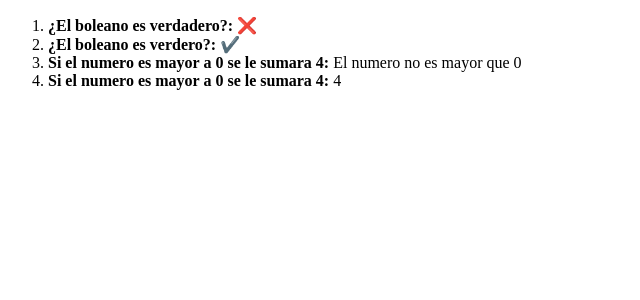
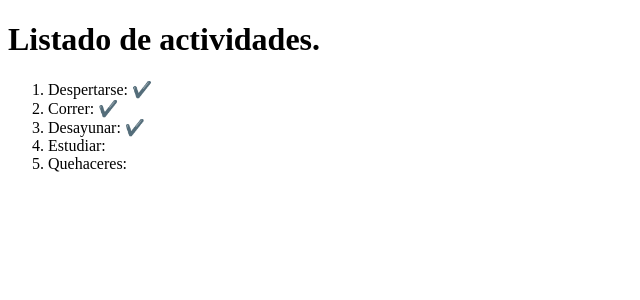
Before and after one commit to ChrisAlegriaR/React-Course, a React (Vite) app in the folder Course/: page / in a window 1280 px wide. Shown: the top 300 px of the page, without its empty margins (0-640 px from the left). Built offline with nearby package versions, Linux system fonts and the light colour scheme.

Commit message:
Finished: Section 10

```diff
--- a/Course/src/main.jsx
+++ b/Course/src/main.jsx
@@ -4,10 +4,10 @@
 import { StrictMode } from 'react'
 import { createRoot } from 'react-dom/client'
 // import './index.css'
-import { NombreComponente1 } from './notes/10-Condicional-&-Ternario'
+import { NombreComponente2 } from './notes/10-Condicional-&-Ternario'
 
 createRoot(document.getElementById('root')).render(
   <StrictMode>
-    <NombreComponente1 />
+    <NombreComponente2 />
   </StrictMode>,
 )
--- a/Course/src/notes/10-Condicional-&-Ternario.jsx
+++ b/Course/src/notes/10-Condicional-&-Ternario.jsx
@@ -1,5 +1,5 @@
 // ^Condicional y Ternario.
-// ^Como bien sabemos dentro de JavaScript puro existen condicionales y cosas propias de dicho lenguaje que no necesariamente es obligatorio contar con React para poder realizarlas, entree ellas se enecuentran las condicionales ternarias, las cuales consta basicamente de un condicional if pero simplificado y reudcido a unicamente a una sola condicion, el cual los ternarios nos permitiran mostrar o realiozar acciones dependiendo si se cumple o no la condicion. Por lo que para esto unicamente deberemos de tomar una variable, pudiendo utilizar booleanos, numericos, etc.. donde posteriomente direactnmente mediante los ternarios podremos definir que se muestre cierta informacion en caso de cumplirse y que se muestre otra en caso de n cumplirse, igualmente podemos limitarnos a mostrar unicamente cuand se cumple o cuando no se cumple la condicional. Esto es realmente util ya que los ternarios nos permitiran mostrar o no ciertos elementos dependiendo de si se cumple o no la condicion, lo cual es realmente util para mostrar informacion dependiendo de ciertas condiciones, como por ejemplo si un usuario esta logueado o no, si un producto esta disponible o no, etc.. y nos permitiran hacer que nuestra aplicacion sea mas dinamica y reactiva a las condiciones que se presenten en el momento.
+// ^Como bien sabemos dentro de JavaScript puro existen condicionales y cosas propias de dicho lenguaje que no necesariamente es obligatorio contar con React para poder realizarlas, entree ellas se enecuentran las condicionales ternarias, las cuales consta basicamente de un condicional if pero simplificado y reudcido a unicamente a una sola condicion, el cual los ternarios nos permitiran mostrar o realiozar acciones dependiendo si se cumple o no la condicion. Por lo que para esto unicamente deberemos de tomar una variable, pudiendo utilizar booleanos, numericos, etc.. donde posteriomente direactnmente mediante los ternarios podremos definir que se muestre cierta informacion en caso de cumplirse y que se muestre otra en caso de n cumplirse, igualmente podemos limitarnos a mostrar unicamente cuand se cumple o cuando no se cumple la condicional. Esto es realmente util ya que los ternarios nos permitiran mostrar ciertos elementos dependiendo de si se cumple o no la condicion, lo cual es realmente util para mostrar informacion dependiendo de ciertas condiciones, como por ejemplo si un usuario esta logueado o no, si un producto esta disponible o no, etc.. y nos permitiran hacer que nuestra aplicacion sea mas dinamica y reactiva a las condiciones que se presenten en el momento.
 // ~Declaracion de condicionales ternarios para mostrar informacion en caso falso y caso verdadero.
 // ~La declaracion de las condiciones ternariaas son realmente simples de implementar ya que unicamente necesitaremos una variable o un valor al que deseamos aplicarle nuestro ternario, donde por ejemplo podemos implementar condiciones donde un numero sea mayor, menor o igual, uso de booleanos y mucho mas, donde la estructura basica para cualquier tipo, ya que mediante el uso ademnas de signo de cierre de pregunta '?' ademas de dos punbtos ':' donde en donde se declara la variable y antes del signo de pregunta se puede definir la condicoion popr ejemplo en caso de aplicarl oa una numerica u otrotipo poisteriormente entre el signo de pregunta y los dos puntos podemos definir que sucedera si la condicioon se cumple siendo esto por ejemplo ejecutar una funcion una suma mostrar texto. etc... y por otro lado despues de los puntos podemos definir la accion que se realiozara en caso de que n o se cumpla elk tenrario.
 function NombreComponente1() {
@@ -19,12 +19,10 @@ function NombreComponente1() {
     );
 }
 
-// ~Declaracion de condicionales ternarios para mostrar informacion unicamente en caso de ser verdadero.
-// ~
-
-
 export { NombreComponente1 };
 
+// ~Declaracion de condicionales ternarios para mostrar informacion unicamente en caso de ser verdadero.
+// ~Ahora bien podemos implementar condicionales ternarioos para uqe unicamente muestr sierta informacion cuando se cumple o es verdadera la condicion, por lo que para esos casos la estructura cambia, donde ahora mediante nuestra variable en lugar dei mplementar signo de interrogacion final '?', deberemos implementar dopble ampersan '&&', donde de igfual manera despeus de estos podemos definir la accion que queremos que uscxeda cuando esta se cumpla, por lo que en caso de no cuplirse evidentemente es ternario no hara nada a comparacion del otr
 function NombreComponente2() {
     const booleano1 = false;
     const booleano2 = true;
@@ -32,11 +30,11 @@ function NombreComponente2() {
         <>
             <h1>Listado de actividades.</h1>
             <ol>
-                <li>Despertarse: {booleano2 ? {} : {}}</li>
-                <li>Correr: {booleano2 ? '' : '❌'}</li>
-                <li>Desayunar: {booleano2 ? '✔️' : '❌'}</li>
-                <li>Estudiar: {booleano1 ? '✔️' : '❌'}</li>
-                <li>Quehaceres: {booleano1 ? '✔️' : '❌'}</li>
+                <li>Despertarse: {booleano2 && '✔️'}</li>
+                <li>Correr: {booleano2 && '✔️'}</li>
+                <li>Desayunar: {booleano2 && '✔️'}</li>
+                <li>Estudiar: {booleano1 && '✔️'}</li>
+                <li>Quehaceres: {booleano1 && '✔️'}</li>
             </ol>
         </>
     );
@@ -44,6 +42,8 @@ function NombreComponente2() {
 
 export { NombreComponente2 };
 
+// ~Ejemplo de implementacion de condicionales ternarios mediante Props.
+// ~Ahora bien podemos implementar condicionales ternarios para mostrar informacion dependiendo de si se cumple o no la condicion, pero en este caso podemos implementar props para que el componente sea mas dinamico y pueda recibir informacion desde el componente padre, donde mediante el uso de props podremos recibir variables y valores para poder implementar nuestros ternarios y mostrar informacion dependiendo de si se cumple o no la condicion. Por ejemplo en este caso podemos implementar un componente llamado Items el cual recibira dos props, una llamada nombre y otra llamada visto, donde la prop nombre sera un string que contendra el nombre de la actividad y la prop visto sera un booleano que indicara si la actividad se ha completado o no, donde mediante el uso de ternarios podremos mostrar un checkmark si la actividad se ha completado o una cruz si no se ha completado, donde posteriormente podemos implementar otro componente llamado Listado el cual contendra una lista de actividades y utilizara el componente Items para mostrar cada actividad con su respectivo estado de completado o no completado.
 function Items({nombre, visto}) {
     return (
         <>
```
